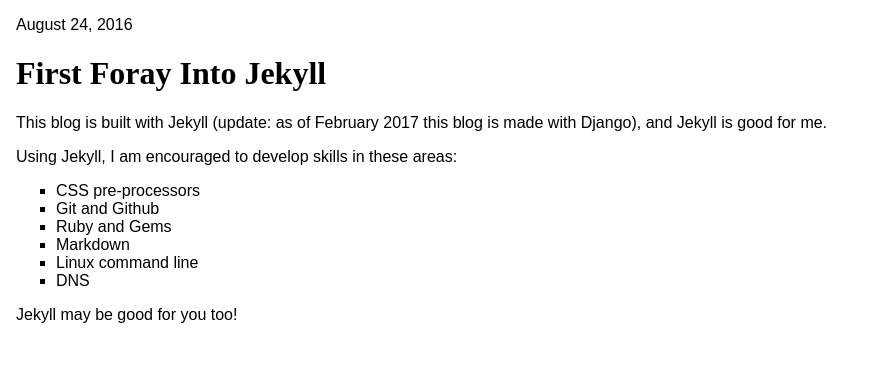
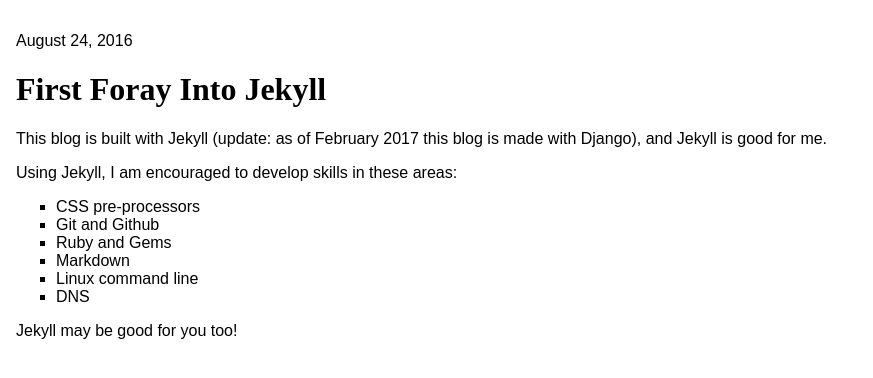
Before and after one commit to cssidy/personal-site, a Jekyll site: the page built from _posts/2016-08-24-First-Foray-Into-Jekyll.md, in a window 1280 px wide. Shown: the top 378 px of the page, without its empty margins (0-873 px from the left). Built offline with Jekyll 4.4.1, drawn with Linux system fonts in a browser that asks for light colours; some web fonts are replaced.

Commit message:
Update post.html

```diff
--- a/_layouts/post.html
+++ b/_layouts/post.html
@@ -3,9 +3,7 @@ layout: layout
 ---
 
 <div class="post">
-
-	<span>{{ page.date | date: "%B %e, %Y" }}</span>
-
+    <p>{{ page.date | date: "%B %e, %Y" }}</p>
     <h1>{{ page.title }}</h1>
     {{ content }}
 </div>
```
